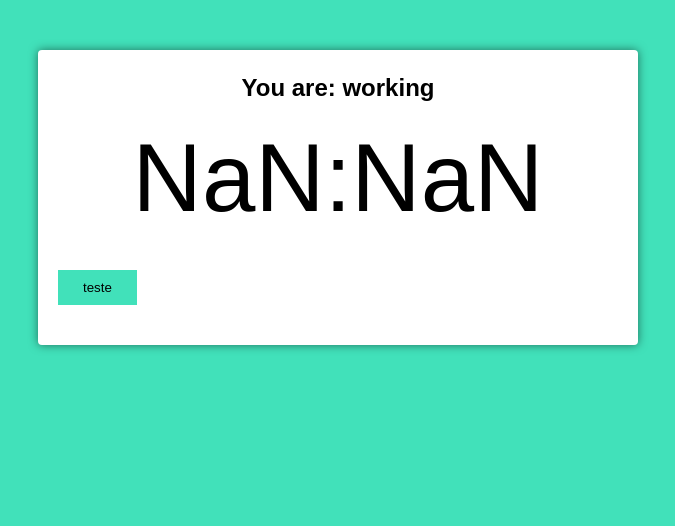
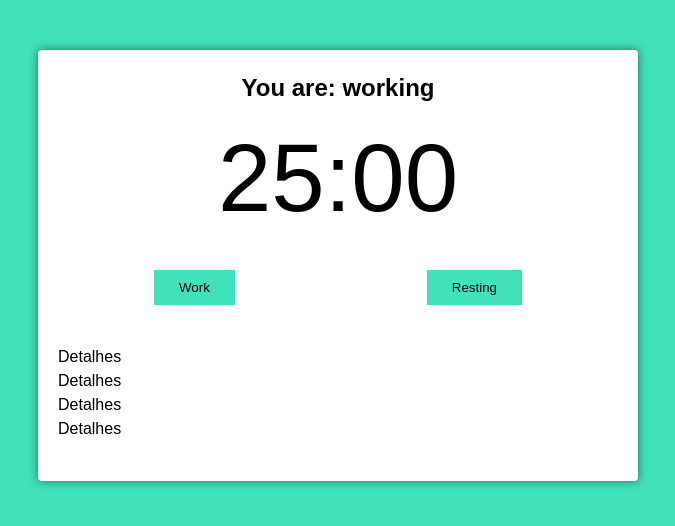
Before and after one commit to Wilian-Pereira-W/project-pomodoro, a React (Create React App) app: page / in a window 1280 px wide. Shown: the top 526 px of the page, without its empty margins (302-977 px from the left). Built offline with nearby package versions, Linux system fonts and the light colour scheme.

Commit message:
feat: implementado a configureWork, configureRest e useEffect

```diff
--- a/src/components/PomodoroTimer/index.tsx
+++ b/src/components/PomodoroTimer/index.tsx
@@ -1,23 +1,70 @@
-import { useState } from 'react';
+import { useEffect, useState } from 'react';
 import { useInterval } from '../../hooks/useInterval';
 import Button from '../Button';
 import Timer from '../Timer';
 
 interface Props {
-  defaultPomodoroTime: number;
+  pomodoroTime: number;
+  shortRestTime: number;
+  longRestTime: number;
+  cycles: number;
 }
 function PomodoroTimer(props: Props): JSX.Element {
-  const [mainTime, setMainTime] = useState(props.defaultPomodoroTime);
+  const [mainTime, setMainTime] = useState(props.pomodoroTime);
+  const [timeCounting, setTimeCounting] = useState(false);
+  const [working, setWorking] = useState(false);
+  const [resting, setResting] = useState(false);
 
-  useInterval(() => {
-    setMainTime(mainTime - 1);
-  }, 1000);
+  useEffect(() => {
+    if (working) document.body.classList.add('working');
+    if (resting) document.body.classList.remove('working');
+  }, [resting, working]);
+
+  useInterval(
+    () => {
+      setMainTime(mainTime - 1);
+    },
+    timeCounting ? 1000 : null,
+  );
+
+  const configureWork = () => {
+    setTimeCounting(true);
+    setWorking(true);
+    setResting(false);
+    setMainTime(props.pomodoroTime);
+  };
+
+  const configureRest = (long: boolean) => {
+    setTimeCounting(true);
+    setWorking(false);
+    setResting(true);
+
+    if (long) {
+      setMainTime(props.longRestTime);
+    } else {
+      setMainTime(props.shortRestTime);
+    }
+  };
 
   return (
     <div className="pomodoro">
       <h2>You are: working</h2>
       <Timer mainTimer={mainTime} />
-      <Button text="teste" onClick={() => console.log(1)}></Button>
+      <div className="controls">
+        <Button text="Work" onClick={() => configureWork()}></Button>
+        <Button text="Resting" onClick={() => configureRest(false)}></Button>
+        <Button
+          className={!working && !resting ? 'hidden' : ''}
+          text={timeCounting ? 'Pause' : 'Play'}
+          onClick={() => setTimeCounting(!timeCounting)}
+        ></Button>
+      </div>
+      <div className="details">
+        <p>Detalhes</p>
+        <p>Detalhes</p>
+        <p>Detalhes</p>
+        <p>Detalhes</p>
+      </div>
     </div>
   );
 }
```
